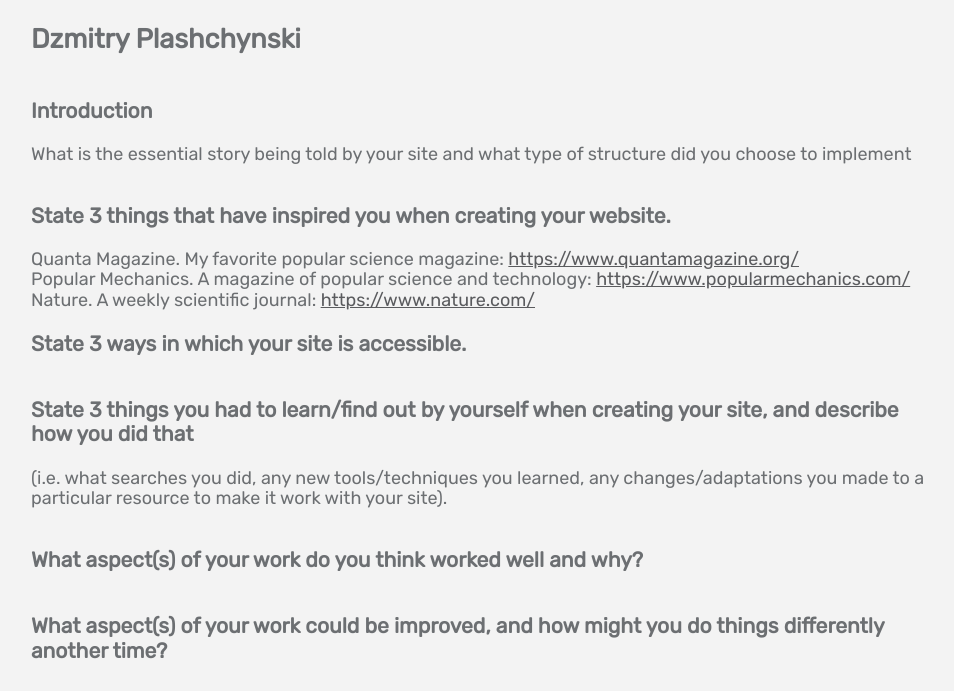
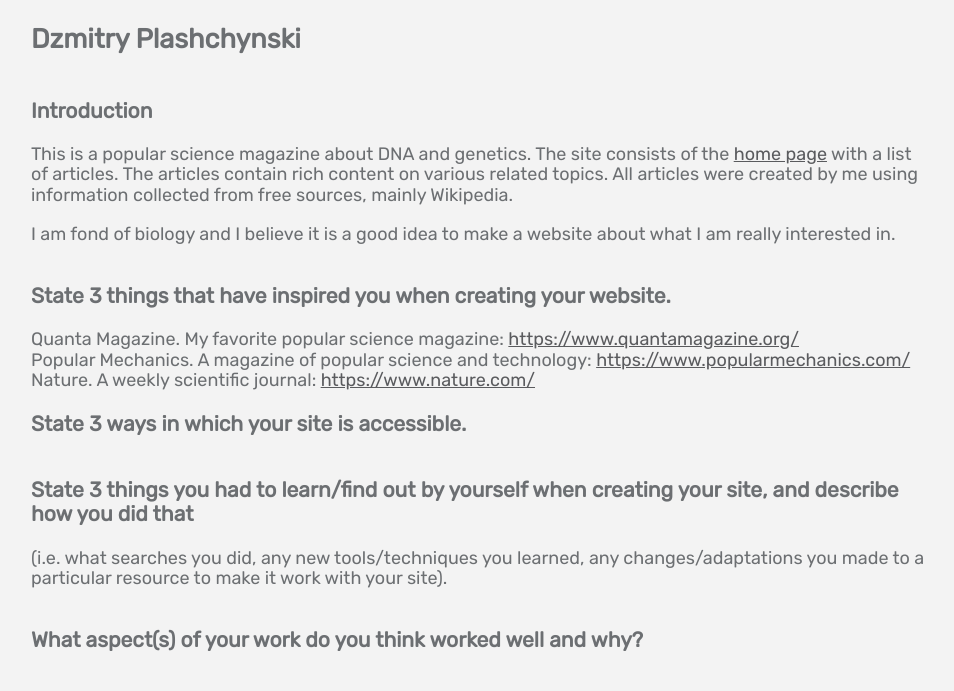
Before and after one commit to plashchynski/popular-genetics, a plain HTML site: page report.html in a window 1280 px wide. Shown: the part 88-779 px from the top of the page, without its empty margins (159-1113 px from the left). Drawn offline with Linux system fonts and the light colour scheme; a web font is replaced by a local one.

Commit message:
Report Introduction

```diff
--- a/report.html
+++ b/report.html
@@ -16,9 +16,18 @@
 
   <section>
     <h3>Introduction</h3>
+    <!-- What is the essential story being told by your site and what type of structure
+did you choose to implement -->
     <p>
-      What is the essential story being told by your site and what type of structure
-did you choose to implement
+      This is a popular science magazine about DNA and genetics. The site consists of the <a href="/index.html">home page</a> with a list of articles. The articles contain rich content on various related topics. All articles were created by me using information collected from free sources, mainly Wikipedia.
+    </p>
+
+    <p>
+      I am fond of biology and I believe it is a good idea to make a website about what I am really interested in.
+    </p>
+
+    <p>
+
     </p>
   </section>
 
```
